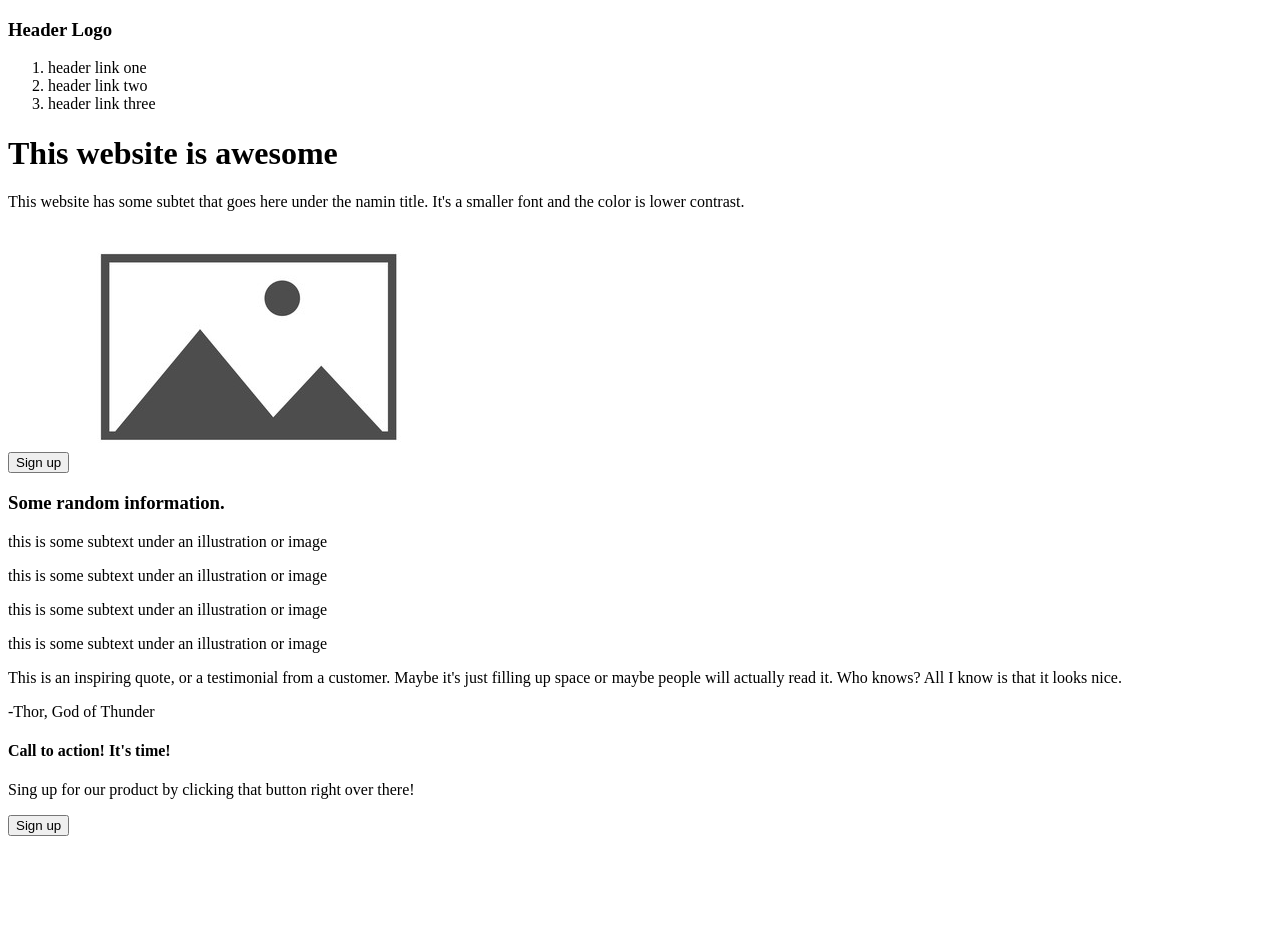
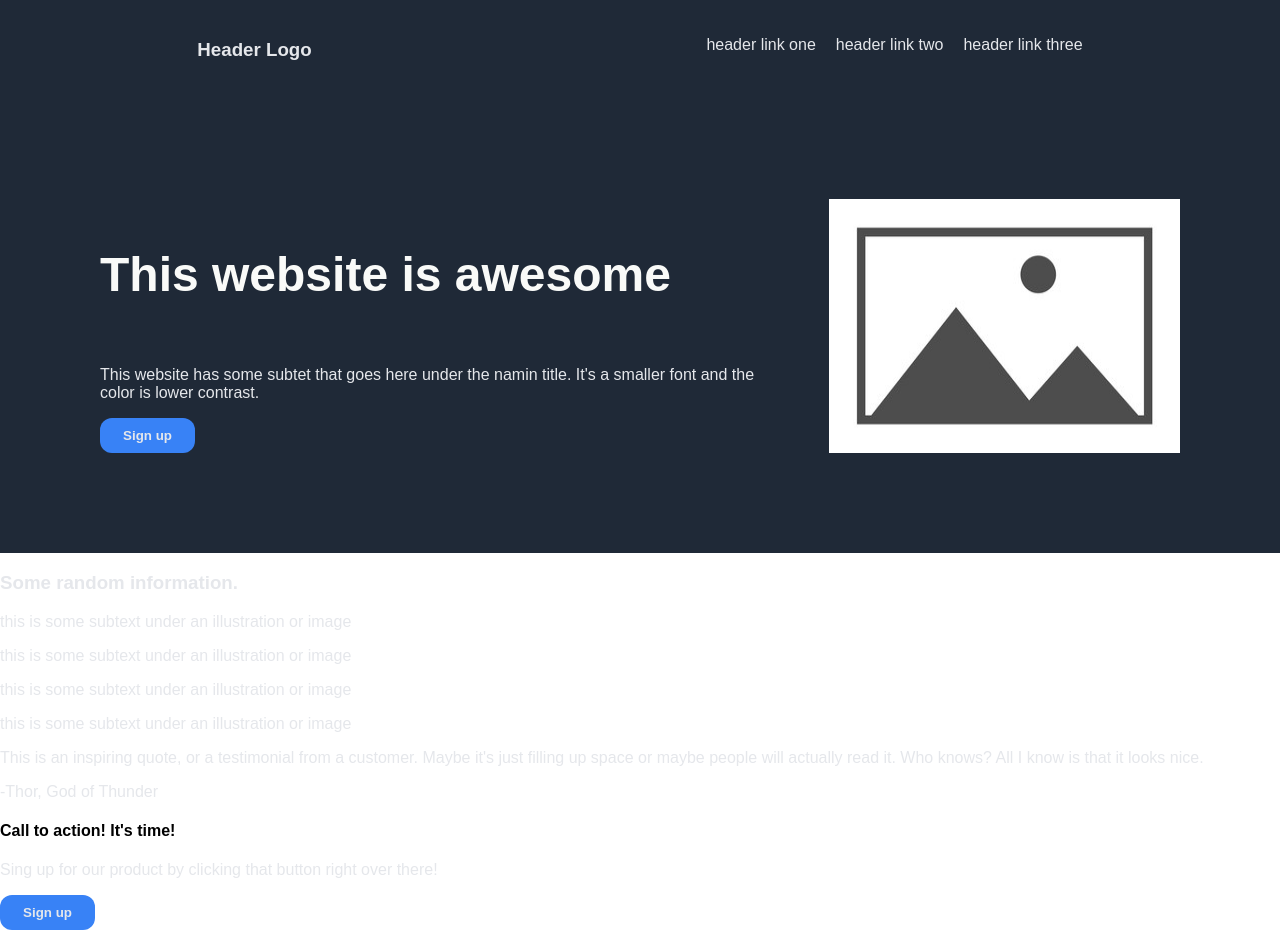
Before and after one commit to gitromantics/odinwebsitetask, a plain HTML site: page Index.html in a window 1280 px wide. Before the commit the page ends 844 px from the top, so only its background shows below. Drawn offline with Linux system fonts and the light colour scheme.

Commit message:
Styled first section.

```diff
--- a/Index.html
+++ b/Index.html
@@ -8,16 +8,22 @@
     <link rel="stylesheet" href="style.css">
 </head>
 <div class="firstsection">
+    <div class="headersection">
     <h3>Header Logo</h3>
     <ol>
         <li>header link one</li>
         <li>header link two</li>
         <li>header link three</li>
     </ol>
-    <h1>This website is awesome</h1>
+    </div>
+    <div class="awesomesection">
+        <div class="awesomecolumn">
+        <p class="maintext">This website is awesome</p>
     <p>This website has some subtet that goes here under the namin title. It's a smaller font and the color is lower contrast.</p>
-    <button>Sign up</button>
+    <button class="buttonstyle">Sign up</button>
+    </div>
     <img src="placeholder.jpg" alt="Placeholder">
+    </div>
 </div>
 <div class="secondsection">
     <h3>Some random information.</h3>
@@ -43,7 +49,7 @@
 <div class="fourthsection">
 <h4>Call to action! It's time!</h4>
 <p>Sing up for our product by clicking that button right over there!</p>
-<button>Sign up</button>
+<button class="buttonstyle">Sign up</button>
 </div>
 <body>
 </body>
--- a/style.css
+++ b/style.css
@@ -0,0 +1,52 @@
+body {
+   font-family: arial, times, serif;
+   margin: 0;
+
+}
+
+p, h1, h3, ol {
+    color: #e5e7eb;
+}
+
+ol {
+    display: flex;
+    list-style: none;
+    gap: 20px;
+}
+
+.headersection {
+    display: flex;
+    justify-content: space-around;
+    padding: 20px;
+}
+
+.firstsection {
+    background-color: #1f2937;
+}
+
+.awesomesection {
+    display: flex;
+    gap: 50px;
+    padding: 100px;
+}
+
+.awesomecolumn {
+    display: flex;
+    flex-direction: column;
+}
+
+.maintext {
+font-size: 48px;
+font-weight: 800;
+color: #F9FAF8;
+}
+
+.buttonstyle {
+    background-color: #3882F6;
+    color: #e5e7eb;
+    font-weight: 600;
+    width: 95px;
+    height: 35px;
+    border-radius: 12px;
+    border: 0;
+}
```
